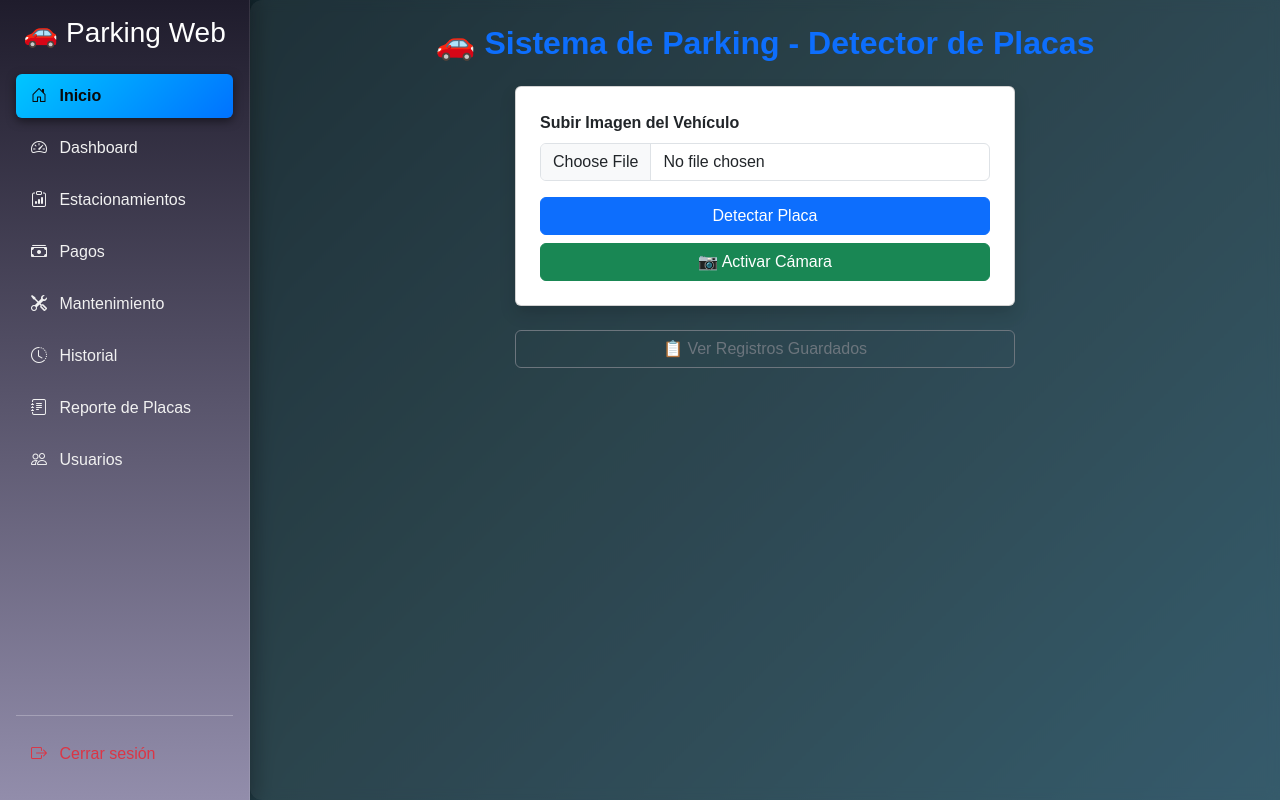
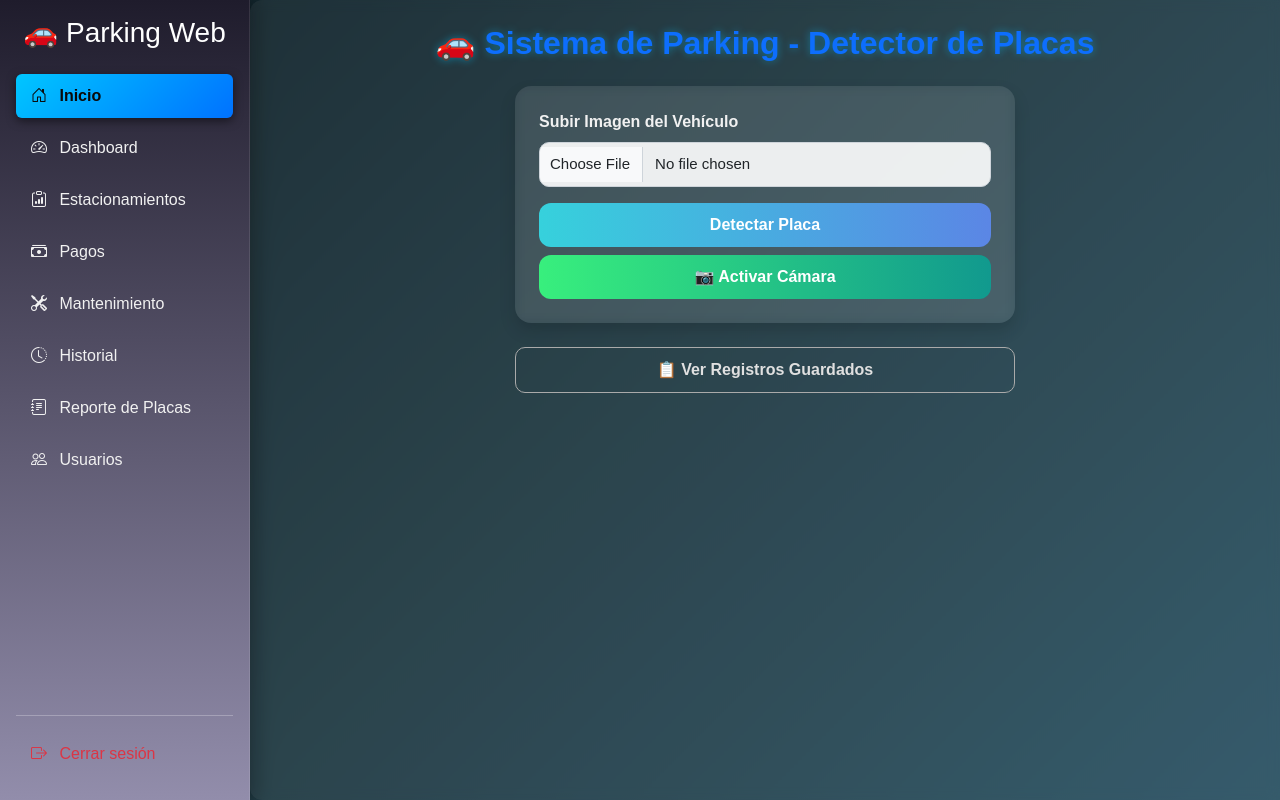
Before and after one commit to AQP-Connectivity/Proyecto-con-Python, a Flask app: page /index in a window 1280 px wide. Run offline with Flask 3, Linux system fonts and the light colour scheme.

Commit message:
Update base.css
ACTUALIZACION DE CSS

```diff
--- a/Estructura del Proyecto/static/css/base.css
+++ b/Estructura del Proyecto/static/css/base.css
@@ -1,6 +1,6 @@
 /* ===== Estilo Elegante Moderno (Degradado Azul-Púrpura) ===== */
 body {
-  background: linear-gradient(135deg, #0f2027, #203a43, #2c5364); /* Degradado elegante */
+  background: linear-gradient(135deg, #0f2027, #203a43, #2c5364);
   color: #f5f5f5;
   min-height: 100vh;
   display: flex;
@@ -12,8 +12,8 @@ body {
 /* ===== Sidebar ===== */
 #sidebar {
   width: 250px;
-  background: linear-gradient(180deg, #1f1c2c, #928dab); /* Azul a púrpura */
-  color: #f8f9fa; /* Texto más claro */
+  background: linear-gradient(180deg, #1f1c2c, #928dab);
+  color: #f8f9fa;
   position: fixed;
   top: 0;
   left: 0;
@@ -26,28 +26,28 @@ body {
 
 /* Links del sidebar */
 #sidebar .nav-link {
-  color: #f1f1f1; /* Más blanco para mejor contraste */
+  color: #f1f1f1;
   border-radius: 6px;
   margin-bottom: 8px;
   padding: 10px 15px;
   display: block;
   transition: all 0.3s ease;
-  font-weight: 500; /* Un poco más grueso para que resalte */
+  font-weight: 500;
   text-decoration: none;
 }
 
 #sidebar .nav-link.active {
-  background: linear-gradient(135deg, #00c6ff, #0072ff); /* Azul vibrante */
-  color: #0a0a0a !important; /* Negro fuerte en el activo */
+  background: linear-gradient(135deg, #00c6ff, #0072ff);
+  color: #0a0a0a !important;
   font-weight: 700;
   box-shadow: 0 3px 10px rgba(0, 0, 0, 0.5);
 }
 
 #sidebar .nav-link:hover {
-  color: #ffffff; /* Blanco total al pasar el mouse */
+  color: #ffffff;
   background: rgba(255, 255, 255, 0.15);
-  transform: scale(1.05); /* Efecto moderno */
-  text-shadow: 0 0 6px rgba(255, 255, 255, 0.6); /* ✨ Brillo sutil */
+  transform: scale(1.05);
+  text-shadow: 0 0 6px rgba(255, 255, 255, 0.6);
 }
 
 /* ===== Contenido principal ===== */
@@ -55,9 +55,117 @@ body {
   margin-left: 250px;
   flex-grow: 1;
   padding: 2rem;
-  background: rgba(255, 255, 255, 0.05); /* Fondo translúcido */
-  backdrop-filter: blur(6px);            /* Efecto vidrio */
+  background: rgba(255, 255, 255, 0.05);
+  backdrop-filter: blur(6px);
   min-height: 100vh;
   transition: margin-left 0.3s ease;
   border-radius: 12px 0 0 12px;
 }
+
+/* ===== Cards ===== */
+.card {
+  border-radius: 16px;
+  border: none;
+  background: rgba(255, 255, 255, 0.08);
+  backdrop-filter: blur(6px);
+  box-shadow: 0 6px 18px rgba(0,0,0,0.35);
+  color: #f1f1f1;
+  transition: transform 0.3s, box-shadow 0.3s;
+}
+
+.card:hover {
+  transform: translateY(-6px) scale(1.02);
+  box-shadow: 0 10px 22px rgba(0,0,0,0.45);
+}
+
+/* Títulos */
+h2, .card h2 {
+  color: #00c6ff;
+  font-weight: 700;
+  text-shadow: 0 0 8px rgba(0,198,255,0.45);
+}
+
+/* ===== Formularios ===== */
+.form-control, .form-select {
+  border-radius: 10px;
+  border: 1px solid #ced4da;
+  padding: 10px;
+  font-size: 15px;
+  background: rgba(255,255,255,0.9);
+  color: #212529;
+}
+
+.form-control:focus, .form-select:focus {
+  border-color: #00c6ff;
+  box-shadow: 0 0 8px rgba(0,198,255,0.5);
+}
+
+/* ===== Botones ===== */
+.btn {
+  font-weight: 600;
+  border-radius: 12px;
+  padding: 10px 18px;
+  transition: transform 0.25s, box-shadow 0.25s, background 0.3s;
+}
+
+.btn-primary {
+  background: linear-gradient(90deg, #36d1dc, #5b86e5);
+  border: none;
+  color: #fff;
+}
+
+.btn-primary:hover {
+  transform: scale(1.07);
+  background: linear-gradient(90deg, #5b86e5, #36d1dc);
+  box-shadow: 0 6px 15px rgba(0,0,0,0.3);
+}
+
+.btn-success {
+  background: linear-gradient(90deg, #38ef7d, #11998e);
+  border: none;
+  color: #fff;
+}
+
+.btn-success:hover {
+  background: linear-gradient(90deg, #11998e, #38ef7d);
+  box-shadow: 0 6px 15px rgba(0,0,0,0.3);
+}
+
+.btn-outline-secondary {
+  border-radius: 10px;
+  color: #e0e0e0;
+  border: 1px solid #aaa;
+}
+
+.btn-outline-secondary:hover {
+  background: rgba(255,255,255,0.1);
+  color: #fff;
+}
+
+/* ===== Tablas ===== */
+.table {
+  background-color: rgba(255, 255, 255, 0.1);
+  border-radius: 12px;
+  overflow: hidden;
+  color: #f5f5f5;
+}
+
+.table th {
+  background-color: rgba(0, 0, 0, 0.6);
+  color: #fff;
+  text-align: center;
+}
+
+.table td {
+  text-align: center;
+  vertical-align: middle;
+}
+
+/* ===== Gráficos ===== */
+#grafico {
+  background: rgba(255, 255, 255, 0.08);
+  border-radius: 12px;
+  padding: 15px;
+  box-shadow: 0px 2px 6px rgba(0,0,0,0.2);
+  width: 100% !important;
+}
```
